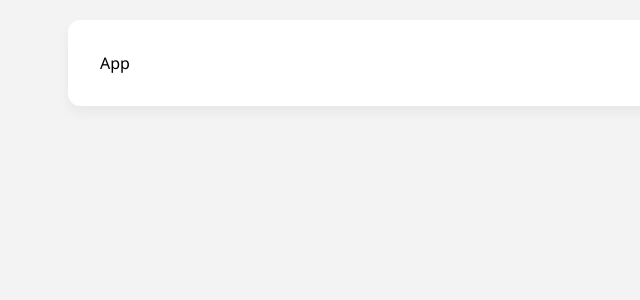
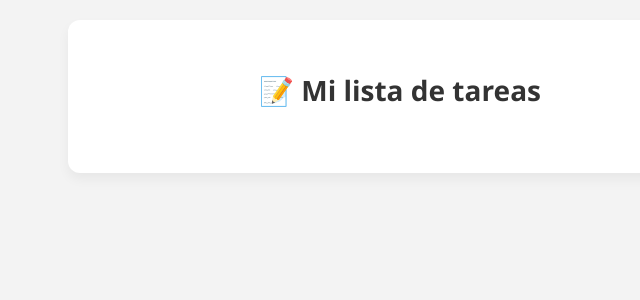
Before and after one commit to raquelruz/react-todo-app, a React (Vite) app: page / in a window 1280 px wide. Shown: the top 300 px of the page, without its empty margins (240-880 px from the left). Built offline with nearby package versions, Linux system fonts and the light colour scheme.

Commit message:
chore(app): add app title

```diff
--- a/src/App.jsx
+++ b/src/App.jsx
@@ -3,7 +3,7 @@ import "./App.css";
 export const App = () => {
     return (
         <div className="app-container">
-            App
+            <h1 className="app-title">📝 Mi lista de tareas</h1>
         </div>
     );
 };
```
